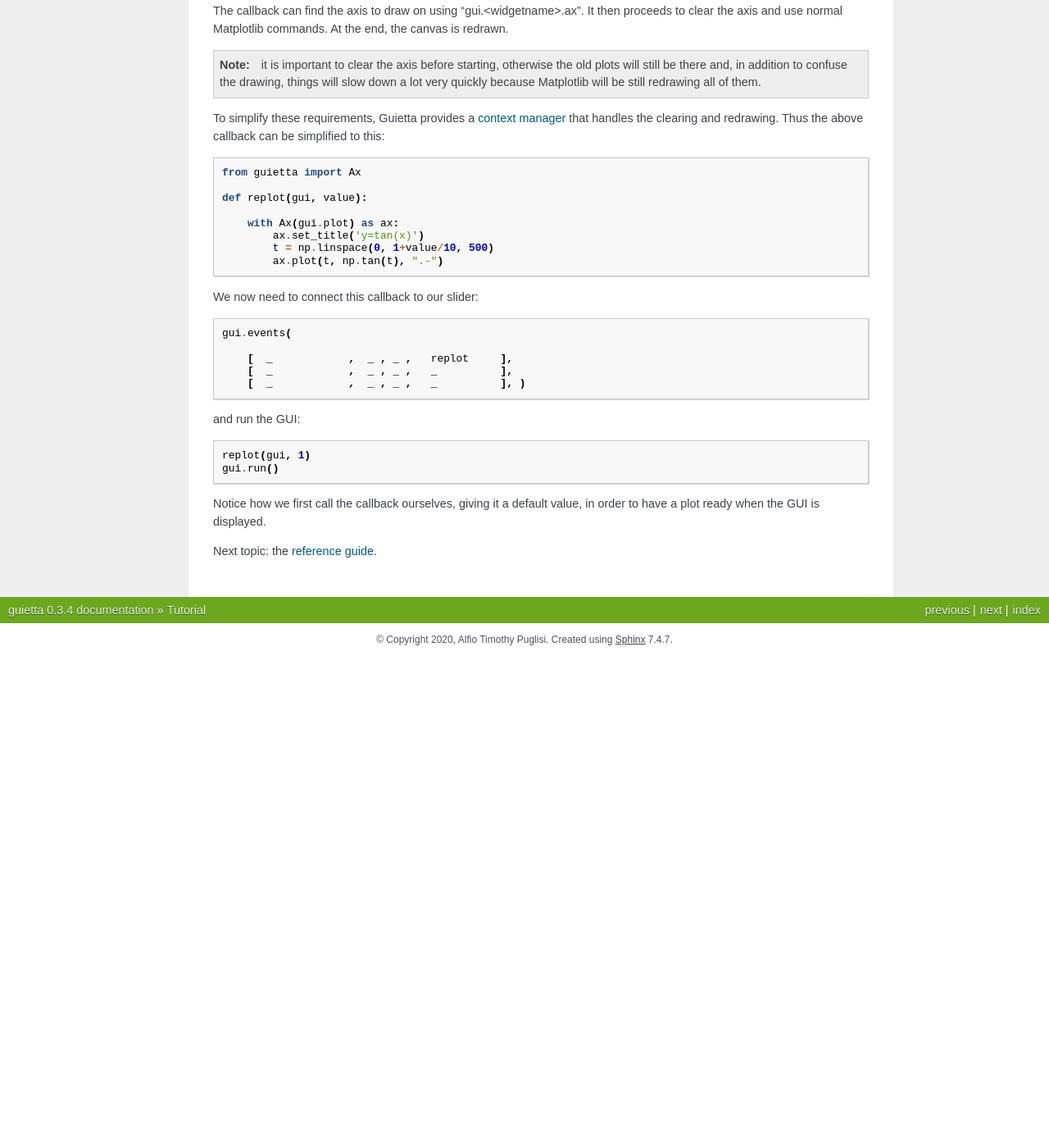
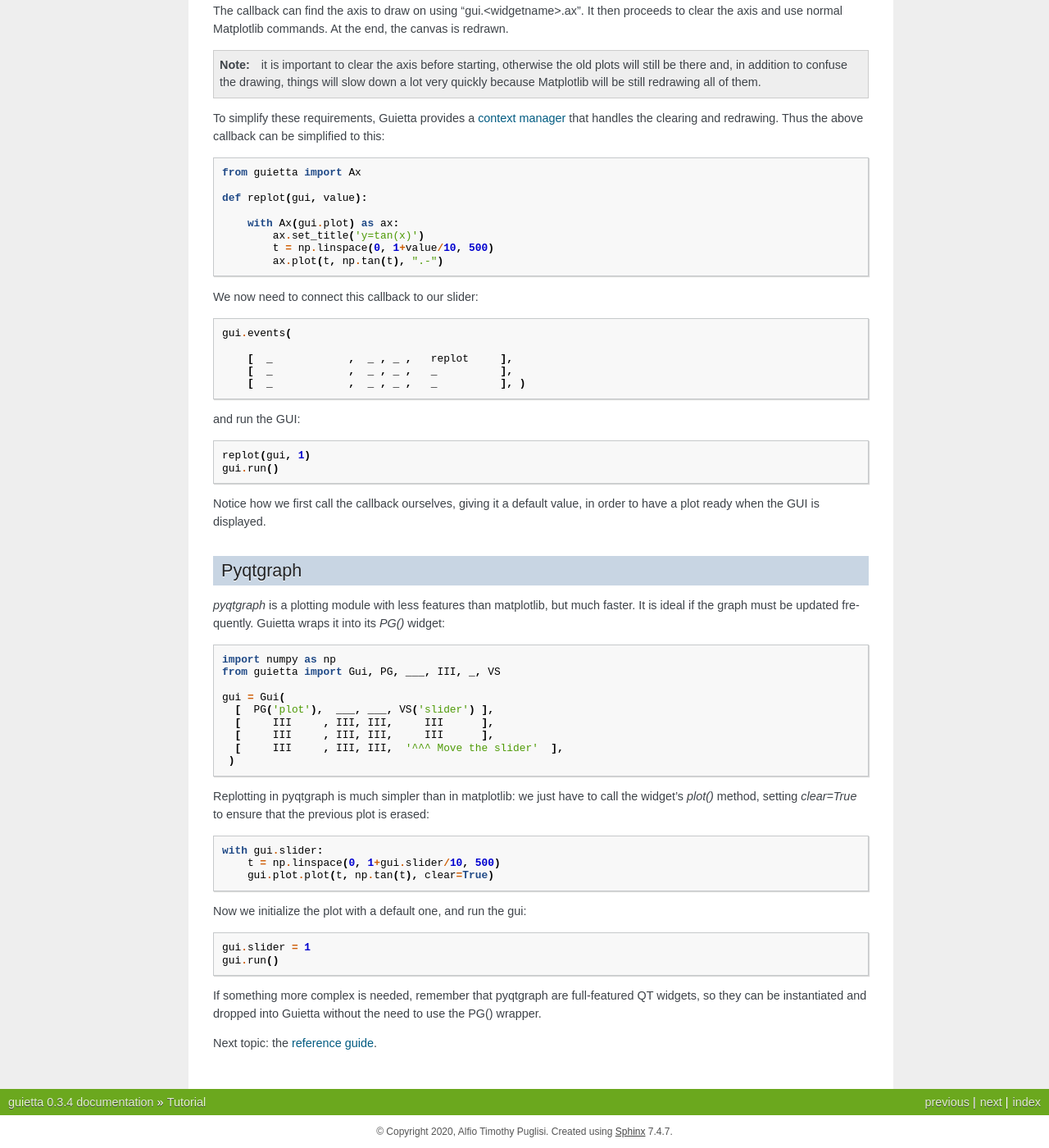
Before and after one commit to alfiopuglisi/guietta, a Sphinx documentation site: the page built from docs/tutorial.rst, in a window 1280 px wide and 1400 px high, scrolled down 9039 px. Shown: the whole window at 82% size. Built offline with Sphinx 7.4.7, drawn with Linux system fonts in a browser that asks for light colours; before the commit the page ends 9839 px from its top, so only the background shows below that.

Commit message:
Added support for pyqtgraph

```diff
--- a/docs/index.rst
+++ b/docs/index.rst
@@ -13,7 +13,7 @@ And here it is:
 
 
 Also featuring:
- - matplotlib integration, for easy event-driven plots
+ - matplotlib and pyqtgraph integration, for easy event-driven plots
  - easily display columns of data in labels using lists and dicts
  - multiple windows
  - customizable behaviour in case of exceptions
--- a/docs/tutorial.rst
+++ b/docs/tutorial.rst
@@ -605,5 +605,41 @@ and run the GUI::
 Notice how we first call the callback ourselves, giving it a default
 value, in order to have a plot ready when the GUI is displayed.
 
+Pyqtgraph
+---------
+
+*pyqtgraph* is a plotting module with less features than matplotlib, but
+much faster. It is ideal if the graph must be updated frequently. Guietta
+wraps it into its *PG()* widget::
+
+    import numpy as np
+    from guietta import Gui, PG, ___, III, _, VS
+
+    gui = Gui(
+      [  PG('plot'),  ___, ___, VS('slider') ],
+      [     III     , III, III,     III      ],
+      [     III     , III, III,     III      ],
+      [     III     , III, III,  '^^^ Move the slider'  ],
+     )
+
+Replotting in pyqtgraph is much simpler than in matplotlib: we just have
+to call the widget's *plot()* method, setting *clear=True* to ensure that
+the previous plot is erased::
+
+    with gui.slider:
+        t = np.linspace(0, 1+gui.slider/10, 500)
+        gui.plot.plot(t, np.tan(t), clear=True)
+
+Now we initialize the plot with a default one, and run the gui::
+
+    gui.slider = 1
+    gui.run()
+
+If something more complex is needed, remember that pyqtgraph are full-featured
+QT widgets, so they can be instantiated and dropped into Guietta without
+the need to use the PG() wrapper.
+
+.. note: minimum version for pyqtgrap is 0.11.0. This is the first version
+         to support PySide2, used by Guietta.
 
 Next topic: the `reference guide <reference.html>`_.
```
Also changed, not shown: README.md (+1 -1 lines), docs/reference.rst (+6 -3 lines), 2 other files.
